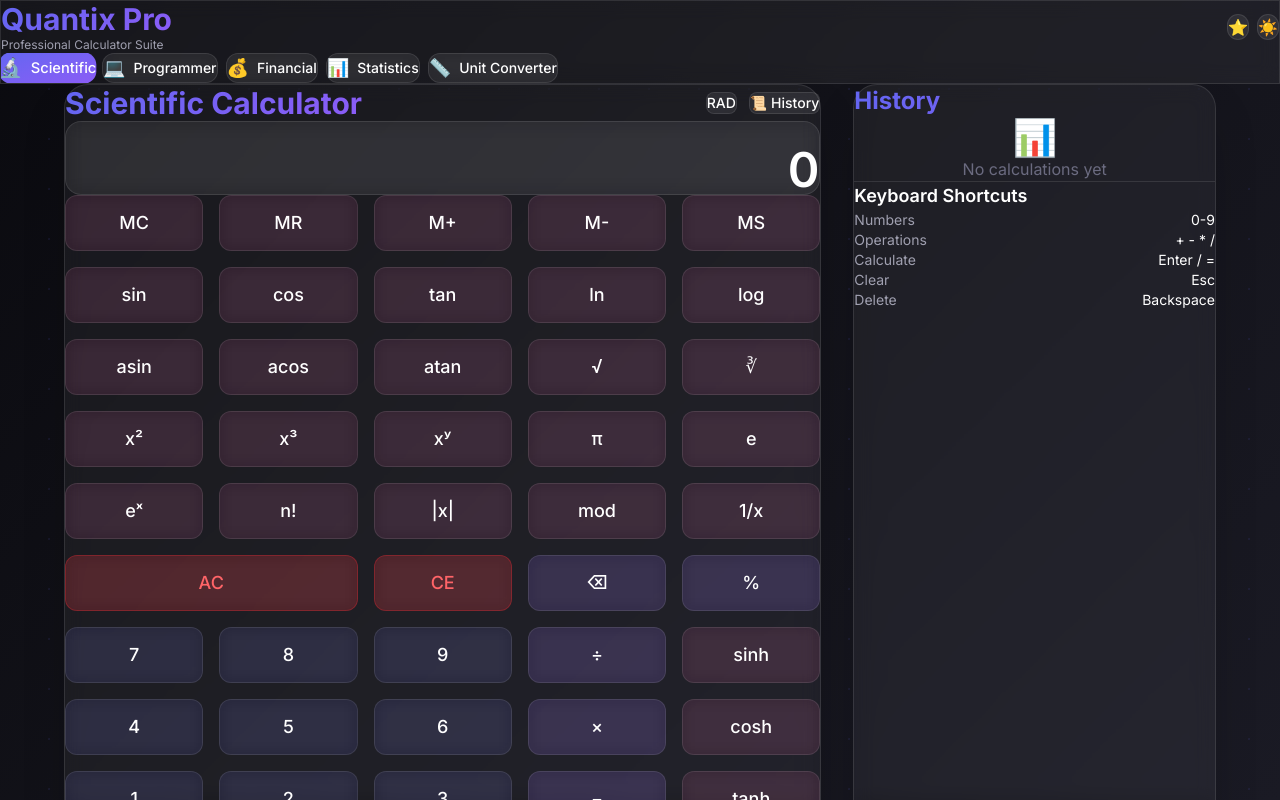
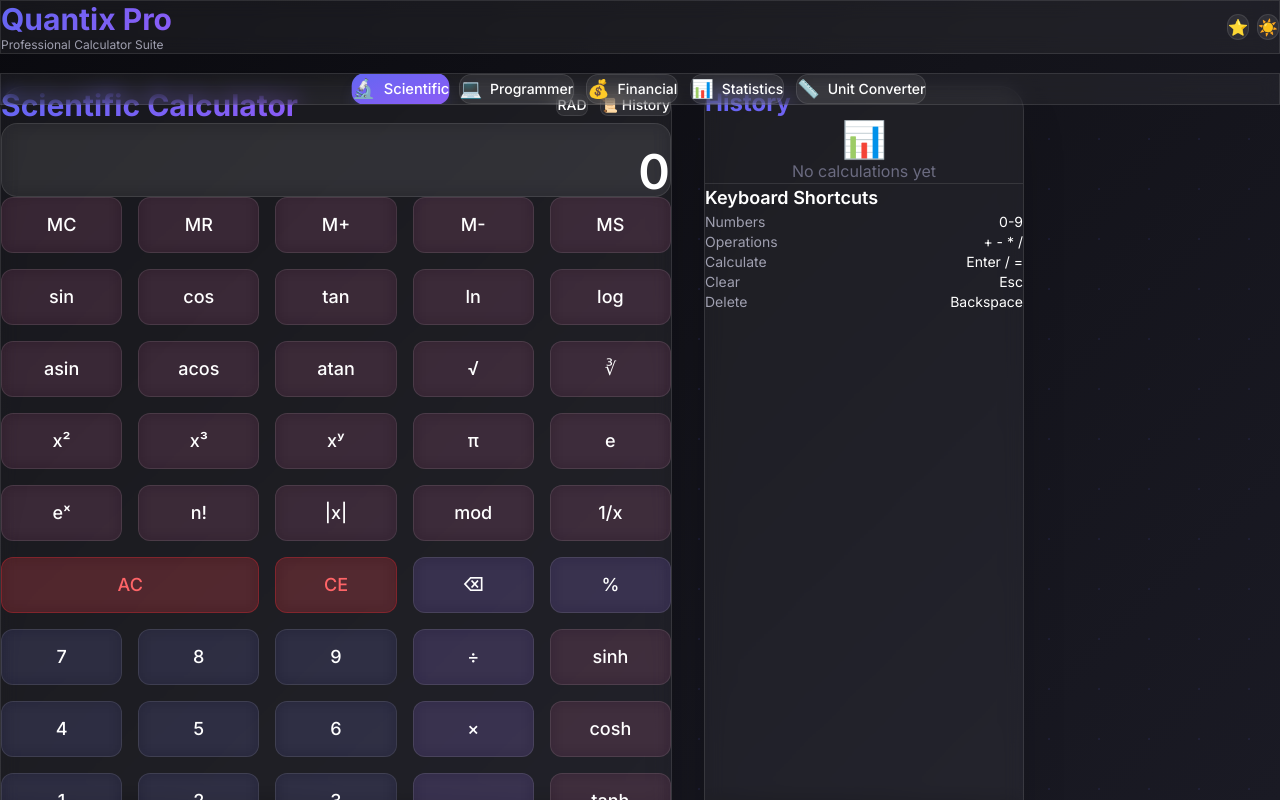
Before and after one commit to Dageniusdrap/Quanitx-Pro, a Next.js app: page / in a window 1280 px wide. Shown: the top 800 px of the page. Built offline with nearby package versions, Linux system fonts and the light colour scheme.

Commit message:
Refine calculator layouts, centering, and professional padding across all modes; fix lint errors

```diff
--- a/components/Calculator.js
+++ b/components/Calculator.js
@@ -270,8 +270,8 @@ export default function Calculator() {
     }, [handleNumber, handleDecimal, handleOperation, handleEquals, handleBackspace, handlePercent]);
 
     return (
-        <div className="min-h-screen flex items-center justify-center p-4 lg:p-8 relative z-10">
-            <div className="max-w-6xl w-full grid grid-cols-1 lg:grid-cols-3 gap-8">
+        <div className="w-full animate-in">
+            <div className="max-w-5xl mx-auto grid grid-cols-1 lg:grid-cols-3 gap-8 px-4">
                 {/* Main Calculator */}
                 <div className="lg:col-span-2 glass rounded-3xl p-8 shadow-2xl animate-in">
                     {/* Header */}
--- a/components/FinancialCalculator.js
+++ b/components/FinancialCalculator.js
@@ -113,8 +113,8 @@ export default function FinancialCalculator() {
     };
 
     return (
-        <div className="max-w-6xl mx-auto p-8">
-            <div className="glass rounded-3xl p-8 shadow-2xl animate-in">
+        <div className="w-full max-w-5xl mx-auto animate-in">
+            <div className="glass rounded-3xl p-8 shadow-2xl">
                 <h2 className="text-3xl font-bold gradient-text mb-8">💰 Financial Calculator</h2>
 
                 <div className="grid lg:grid-cols-2 gap-8">
--- a/components/MultiModeCalculator.js
+++ b/components/MultiModeCalculator.js
@@ -17,21 +17,27 @@ const MODES = {
 };
 
 export default function MultiModeCalculator() {
-    const [activeMode, setActiveMode] = useState('scientific');
-    const [theme, setTheme] = useState('dark');
+    const [activeMode, setActiveMode] = useState(() => {
+        if (typeof window !== 'undefined') {
+            const saved = localStorage.getItem('calculatorMode');
+            return (saved && MODES[saved]) ? saved : 'scientific';
+        }
+        return 'scientific';
+    });
 
-    // Load saved preferences
+    const [theme, setTheme] = useState(() => {
+        if (typeof window !== 'undefined') {
+            return localStorage.getItem('calculatorTheme') || 'dark';
+        }
+        return 'dark';
+    });
+
+    // Save preferences and apply theme
     useEffect(() => {
-        const savedMode = localStorage.getItem('calculatorMode');
-        const savedTheme = localStorage.getItem('calculatorTheme');
-        if (savedMode && MODES[savedMode]) setActiveMode(savedMode);
-        if (savedTheme) setTheme(savedTheme);
-    }, []);
-
-    // Save preferences
-    useEffect(() => {
-        localStorage.setItem('calculatorMode', activeMode);
-        localStorage.setItem('calculatorTheme', theme);
+        if (typeof window !== 'undefined') {
+            localStorage.setItem('calculatorMode', activeMode);
+            localStorage.setItem('calculatorTheme', theme);
+        }
 
         // Apply theme
         if (theme === 'light') {
@@ -45,10 +51,10 @@ export default function MultiModeCalculator() {
 
     return (
         <div className="min-h-screen relative">
-            {/* Header */}
+            {/* Header Area */}
             <div className="sticky top-0 z-50 glass border-b border-[var(--glass-border)]">
-                <div className="max-w-7xl mx-auto px-4 py-4">
-                    <div className="flex items-center justify-between mb-4">
+                <div className="max-w-7xl mx-auto px-6 md:px-12 py-4">
+                    <div className="flex items-center justify-between">
                         <div>
                             <h1 className="text-2xl md:text-3xl font-bold gradient-text">
                                 Quantix Pro
@@ -77,16 +83,20 @@ export default function MultiModeCalculator() {
                             </button>
                         </div>
                     </div>
+                </div>
+            </div>
 
-                    {/* Mode Tabs */}
-                    <div className="flex gap-2 overflow-x-auto pb-2 scrollbar-thin">
+            {/* Mode Switcher Area - Centered for Profesional look */}
+            <div className="sticky top-[73px] z-40 glass border-b border-[var(--glass-border)] py-3">
+                <div className="max-w-7xl mx-auto px-6 md:px-12">
+                    <div className="flex gap-3 overflow-x-auto pb-1 scrollbar-hide justify-center">
                         {Object.entries(MODES).map(([key, mode]) => (
                             <button
                                 key={key}
                                 onClick={() => setActiveMode(key)}
-                                className={`flex items-center gap-2 px-4 py-2 rounded-xl font-medium text-sm whitespace-nowrap transition-all ${activeMode === key
-                                    ? 'bg-gradient-to-br from-[#6366f1] to-[#8b5cf6] text-white shadow-lg scale-105'
-                                    : 'glass hover:bg-[var(--btn-number)]'
+                                className={`flex items-center gap-2 px-5 py-2.5 rounded-xl font-medium text-sm whitespace-nowrap transition-all duration-300 ${activeMode === key
+                                    ? 'bg-gradient-to-br from-[#6366f1] to-[#8b5cf6] text-white shadow-lg shadow-[#6366f1]/20 scale-105'
+                                    : 'glass hover:bg-[var(--btn-number)] border border-transparent hover:border-[var(--glass-border)]'
                                     }`}
                             >
                                 <span className="text-lg">{mode.icon}</span>
@@ -97,19 +107,21 @@ export default function MultiModeCalculator() {
                 </div>
             </div>
 
-            {/* Calculator Content */}
-            <div className="relative z-10 max-w-7xl mx-auto px-4 py-12">
-                <ActiveComponent />
+            {/* Main Content Area - Away from left edge and centered */}
+            <div className="relative z-10 max-w-7xl mx-auto px-6 md:px-12 py-16 min-h-[60vh]">
+                <div className="flex flex-col items-center w-full">
+                    <ActiveComponent />
+                </div>
             </div>
 
-            {/* Footer */}
+            {/* Footer Area */}
             <div className="glass border-t border-[var(--glass-border)] mt-8">
-                <div className="max-w-7xl mx-auto px-4 py-6 text-center text-sm text-[var(--text-secondary)]">
-                    <p className="mb-2">
+                <div className="max-w-7xl mx-auto px-6 md:px-12 py-10 text-center text-sm text-[var(--text-secondary)]">
+                    <p className="mb-4">
                         Quantix Pro • Scientific • Programmer • Financial • Statistics • Unit Converter
                     </p>
                     <p className="text-xs">
-                        Developed by <a href="https://github.com/TalentedVillagers" target="_blank" rel="noopener noreferrer" className="hover:text-[var(--accent-primary)] transition-colors">Talented Villagers</a> • Early Access Premium • Free for a Limited Time • <Link href="/privacy-policy" className="hover:text-[var(--accent-primary)] transition-colors">Privacy Policy</Link>
+                        Developed by <a href="https://github.com/TalentedVillagers" target="_blank" rel="noopener noreferrer" className="hover:text-[var(--accent-primary)] transition-colors">Talented Villagers</a> • Early Access Premium • <Link href="/privacy-policy" className="hover:text-[var(--accent-primary)] transition-colors">Privacy Policy</Link>
                     </p>
                 </div>
             </div>
--- a/components/ProgrammerCalculator.js
+++ b/components/ProgrammerCalculator.js
@@ -129,8 +129,8 @@ export default function ProgrammerCalculator() {
     const multiBase = getMultiBaseDisplay();
 
     return (
-        <div className="max-w-4xl mx-auto p-8">
-            <div className="glass rounded-3xl p-8 shadow-2xl animate-in">
+        <div className="w-full max-w-4xl mx-auto animate-in">
+            <div className="glass rounded-3xl p-8 shadow-2xl">
                 <h2 className="text-3xl font-bold gradient-text mb-6">💻 Programmer Calculator</h2>
 
                 {/* Mode Selector */}
--- a/components/StatisticsCalculator.js
+++ b/components/StatisticsCalculator.js
@@ -1,6 +1,15 @@
 'use client';
 
 import { useState } from 'react';
+
+const StatCard = ({ label, value }) => (
+    <div className="glass rounded-xl p-4">
+        <div className="text-sm text-[var(--text-secondary)] mb-1">{label}</div>
+        <div className="text-2xl font-semibold text-white">
+            {typeof value === 'number' ? value.toFixed(4) : value}
+        </div>
+    </div>
+);
 
 export default function StatisticsCalculator() {
     const [dataInput, setDataInput] = useState('');
@@ -115,18 +124,9 @@ export default function StatisticsCalculator() {
         });
     };
 
-    const StatCard = ({ label, value }) => (
-        <div className="glass rounded-xl p-4">
-            <div className="text-sm text-[var(--text-secondary)] mb-1">{label}</div>
-            <div className="text-2xl font-semibold text-white">
-                {typeof value === 'number' ? value.toFixed(4) : value}
-            </div>
-        </div>
-    );
-
     return (
-        <div className="max-w-6xl mx-auto p-8">
-            <div className="glass rounded-3xl p-8 shadow-2xl animate-in">
+        <div className="w-full max-w-5xl mx-auto animate-in">
+            <div className="glass rounded-3xl p-8 shadow-2xl">
                 <h2 className="text-3xl font-bold gradient-text mb-8">📊 Statistics Calculator</h2>
 
                 {/* Data Input */}
--- a/components/UnitConverter.js
+++ b/components/UnitConverter.js
@@ -264,8 +264,8 @@ export default function UnitConverter() {
     };
 
     return (
-        <div className="max-w-4xl mx-auto p-8">
-            <div className="glass rounded-3xl p-8 shadow-2xl animate-in">
+        <div className="w-full max-w-4xl mx-auto animate-in">
+            <div className="glass rounded-3xl p-8 shadow-2xl">
                 <h2 className="text-3xl font-bold gradient-text mb-8">Unit Converter</h2>
 
                 {/* Category Selector */}
```
